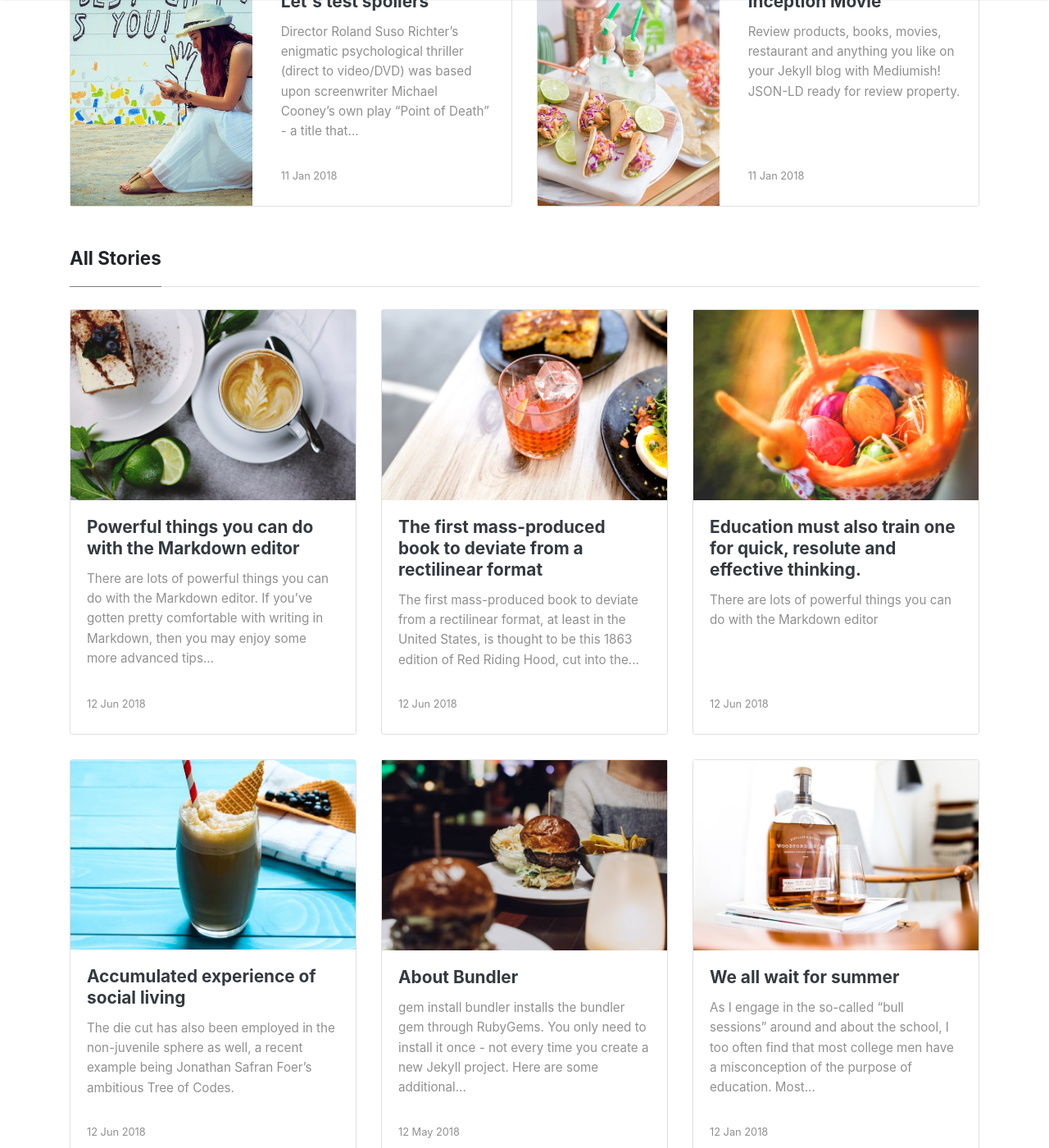
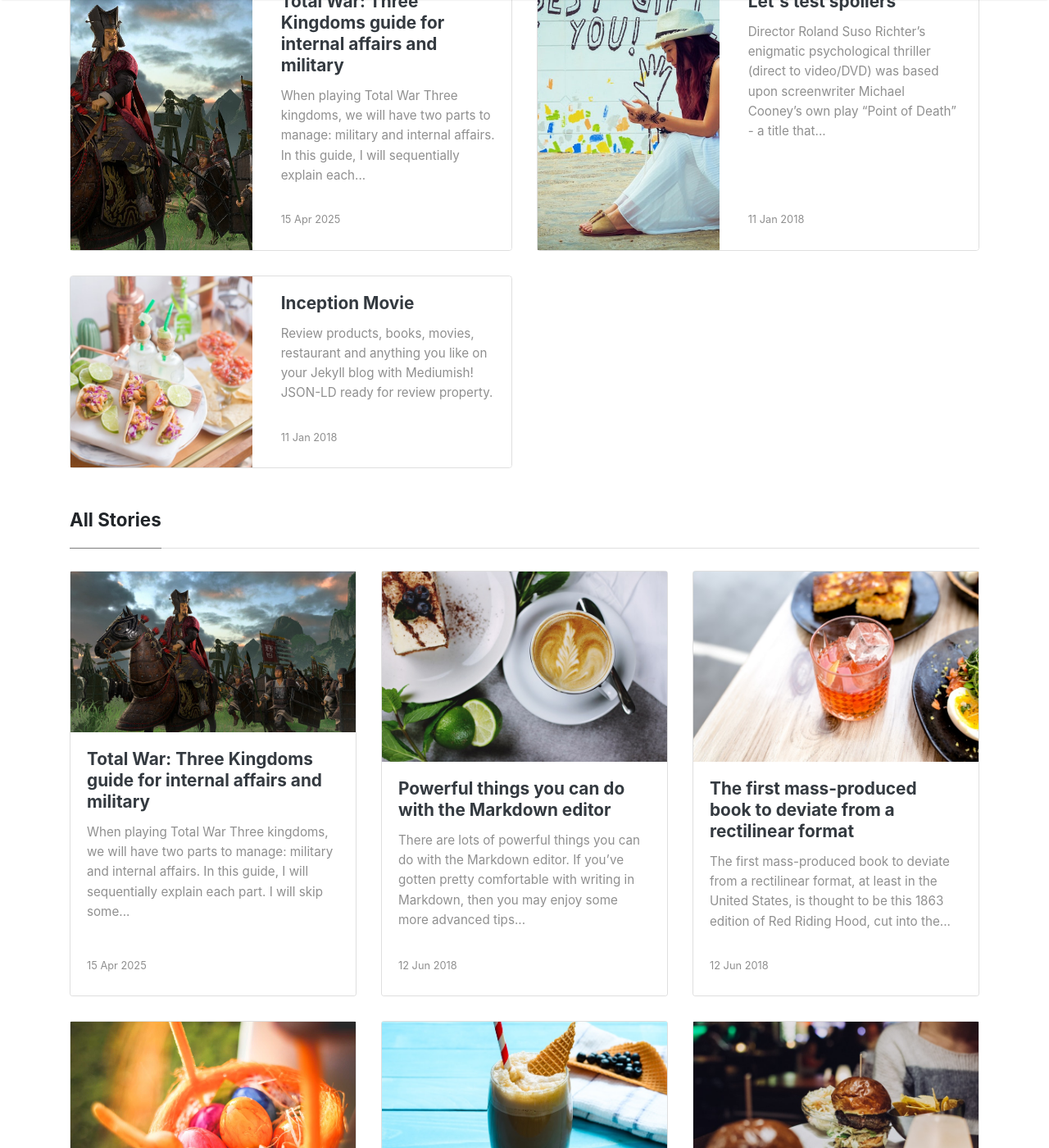
Before and after one commit to phanvanqui/phanvanqui.github.io, a Jekyll site: the page built from index.html, in a window 1280 px wide and 1400 px high, scrolled down 322 px. Shown: the whole window at 82% size. Built offline with Jekyll 4.4.1, drawn with Linux system fonts in a browser that asks for light colours; nearby versions of some CDN libraries; the list of posts is cut into pages by our own code; some of the changed lines change nothing that is shown; some of the changed text lies outside the part shown.

Commit message:
new post total war 3k

```diff
--- a/_layouts/default.html
+++ b/_layouts/default.html
@@ -77,7 +77,7 @@
                 </li>
 
                 <li class="nav-item">
-                <a class="nav-link" href="{{ site.baseurl }}/sitemap.html">Sitemap</a>
+                <a class="nav-link" href="{{ site.baseurl }}/sitemap.html">Posts</a>
                 </li>
 
                 <li style="display:none" class="nav-item">
--- /dev/null
+++ b/_posts/2025-04-15-total-war-three-kingdoms-guide.md
@@ -0,0 +1,51 @@
+---
+layout: post
+title:  "Total War: Three Kingdoms guide for internal affairs and military"
+author:
+categories: [ tutorial ]
+image: assets/images/totalwar3k.jpg
+featured: true
+---
+
+When playing Total War Three kingdoms, we will have two parts to manage: military and internal affairs. In this guide, I will sequentially explain each part. I will skip some factors and basic knowledge that you might already know and prioritize the more significant components that have a greater impact.
+
+#### I. Internal Affairs
+Income is a crucial factor to ensure sustainability and strength for building the military.
+
+There are 5 types of buildings corresponding to 5 different colors:
+- The purple buildings is industrial, with a high basic income, but receives less bonus.
+- The blue buildings is commercial, with an average basic income, receiving many bonuses from other buildings.
+- The green buildings is an agricultural house, with low income, mainly for producing food to supply other cities.
+- Red buildings for military purposes, these types of buildings are not encouraged to be used much.
+- Yellow buildings for security, we also don't encourage using these types of buildings much.
+
+Depending on the district advantages you own, we will build and upgrade the corresponding types of buildings to maximize productivity.
+
+The district has an advantage in agriculture, so we only upgrade it to level 5 at most; at level 5, it will be less affected by public order penalties.
+- Focus on building agricultural support buildings and food production buildings.
+- There are two empty slots where we can build as we wish; here we encourage building an industrial house to increase income and a court to increase Prestige, reducing adjacent corruption when we own many districts.
+
+![City5]({{ site.baseurl }}/assets/images/3k1.jpg)
+
+Districts with advantages in commerce and industry can be upgraded to level 8 to obtain 5 building slots.
+- Focus on building income-generating and income-supporting buildings.
+- Reserve 1 slot to build an outpost to ensure public order does not drop below zero and have garrison troops to prevent rebellions.
+- Can optionally build a court when necessary
+
+![City8]({{ site.baseurl }}/assets/images/3k2.jpg)
+
+No matter which district it is, first try to build a population development house to benefit from troop recovery and income bonus, then we can replace it later.
+Priority should be given to appointing governor to generals who have 6 units of soldiers in fortresses that are likely to be attacked to increase defense capability; the governors will not incur upkeep costs.
+
+![governor]({{ site.baseurl }}/assets/images/3k3.jpg)
+
+#### II. Military
+There are 5 types of generals corresponding to different abilities and roles in the army.
+- The commander of the army should be a green or red general to gain many accompanying effects when being the leader (increased recovery, marching range, etc.).
+The type of weapon used by the general also affects their combat efficiency; generals wielding long weapons (Glaives, Spears, great hammers, great axes, etc.) will eliminate soldiers faster than those wielding short weapons (single swords, double swords, single axes, double axes, halberds, etc.). Red, green, and purple generals are usually the ones capable of wielding long weapons:
+- The red general is suitable for raids, so they should ride a horse with high mass to increase charge effectiveness.
+- The green general has high armor, health and skills suitable for fighting soldiers.
+- Blue generals with high evasion prioritize weapons with high damage and speed for duels, or choose long-range weapons to support killing soldiers.
+- Yellow champions and those with weak combat abilities are usually placed at the back to provide support when necessary.
+
+![champion]({{ site.baseurl }}/assets/images/3k4.jpg)
```
Also changed, not shown: Gemfile.lock, assets/images/3k3.jpg (added), assets/images/3k4.jpg (added), assets/images/totalwar3k.jpg (added), 6 other files.
